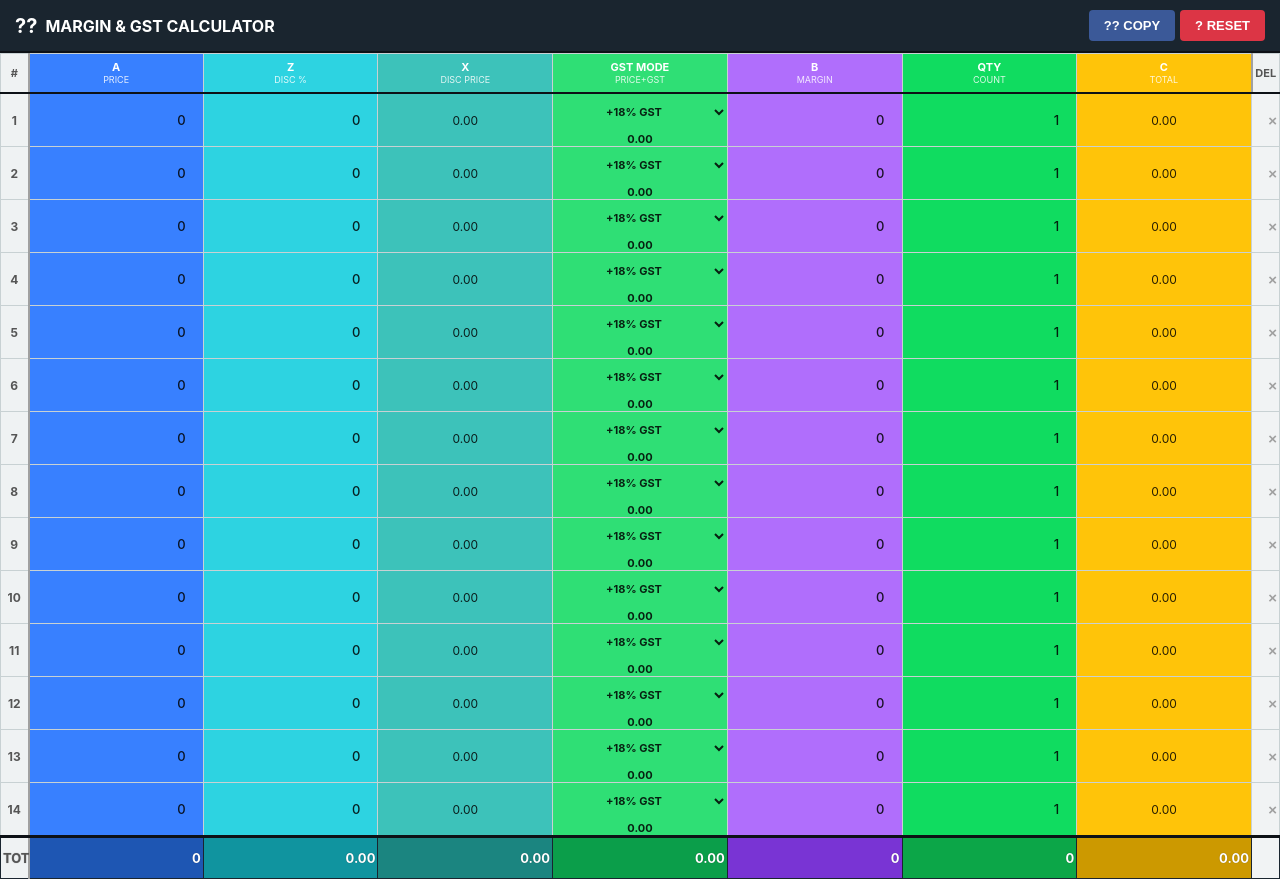
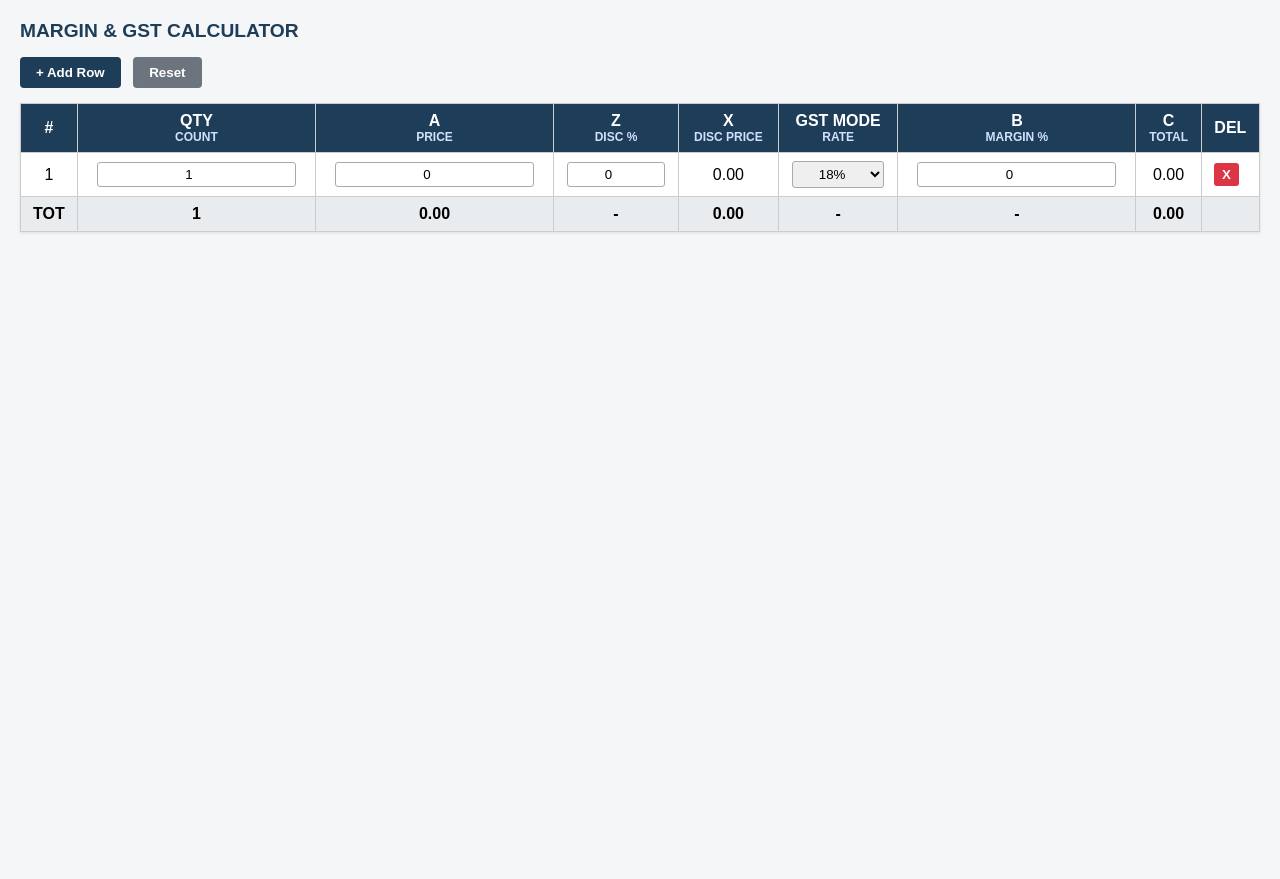
Before and after one commit to creativecomputechs-boop/index.html, a plain HTML site: page index.html in a window 1280 px wide. After the commit the page ends 800 px from the top, so only its background shows below. Drawn offline with Linux system fonts and the light colour scheme.

Commit message:
Update index.html

```diff
--- a/index.html
+++ b/index.html
@@ -5,206 +5,152 @@
   <meta name="viewport" content="width=device-width, initial-scale=1.0">
   <title>Margin & GST Calculator</title>
   <style>
-    * { box-sizing: border-box; margin: 0; padding: 0; }
-    body { font-family: -apple-system, sans-serif; background-color: #f1f3f4; color: #333; }
-
-    header { background-color: #1a252f; color: white; display: flex; align-items: center; justify-content: space-between; padding: 10px 15px; border-bottom: 2px solid #0d1116; }
-    header div { display: flex; align-items: center; gap: 8px; font-weight: bold; }
-    .tool-icon { font-size: 20px; }
-
-    .btn { padding: 8px 15px; font-weight: bold; border-radius: 4px; border: none; cursor: pointer; text-transform: uppercase; font-size: 13px; display: flex; align-items: center; gap: 4px; }
-    .btn-copy { background-color: #3b5998; color: white; }
-    .btn-reset { background-color: #dc3545; color: white; }
-
-    table { width: 100%; border-collapse: collapse; table-layout: fixed; }
-    th, td { border: 1px solid #c8d1d3; border-collapse: collapse; text-align: center; font-size: 12px; position: relative; }
-    input, select { width: 100%; border: none; padding: 10px 2px; text-align: right; background: transparent; font-size: 13px; font-weight: 500; font-family: inherit; }
-    select { text-align-last: center; font-size: 11px; font-weight: bold; cursor: pointer; }
-    input:focus, select:focus { outline: none; background-color: rgba(255,255,255,0.4); }
-
-    .del-btn { position: absolute; right: 2px; top: 50%; transform: translateY(-50%); background: transparent; border: none; font-size: 15px; color: #a0a0a0; font-weight: bold; cursor: pointer; }
-
-    .row-num { background-color: #eff2f3; width: 28px; color: #555; font-weight: bold; padding: 10px 0; border-right: 2px solid #a0a0a0;}
-
-    th { color: white; font-weight: bold; font-size: 11px; padding: 6px 2px; border-bottom: 2px solid #0d1116; text-transform: uppercase;}
-    th span { display: block; font-size: 9px; font-weight: normal; opacity: 0.85; margin-bottom: 1px; }
-
-    /* Columns exact matching colors */
-    th.col-a, td.col-a { background-color: #3880ff; }
-    th.col-z, td.col-z { background-color: #2dd3e1; }
-    th.col-x, td.col-x { background-color: #3dc2ba; }
-    th.col-gst, td.col-gst { background-color: #2fdf75; }
-    th.col-b, td.col-b { background-color: #b06efc; }
-    th.col-qty, td.col-qty { background-color: #10dc60; }
-    th.col-c, td.col-c { background-color: #ffc409; }
-    th.col-del { background-color: #eff2f3; color: #555; border-left: 2px solid #a0a0a0; width: 28px;}
-
-    .total-row { border-top: 3px solid #0d1116; color: white;}
-    .total-row td { padding: 12px 2px; font-weight: bold; text-align: right; border: 1px solid #1a252f; font-size: 13px; }
-    .total-row .total-label { text-align: center; color: #555; background-color: #eff2f3; text-transform: uppercase; border-right: 2px solid #a0a0a0; font-weight: bold;}
-
-    input, select, .row-val { color: rgba(0,0,0,0.85); }
-    .total-row td { color: white; text-shadow: 0 0 1px rgba(0,0,0,0.4); }
-    .total-row .col-a { background-color: #1e56b3; }
-    .total-row .col-z { background-color: #10949f; }
-    .total-row .col-x { background-color: #1b8580; }
-    .total-row .col-gst { background-color: #0b9e4a; }
-    .total-row .col-b { background-color: #7934d4; }
-    .total-row .col-qty { background-color: #0ca648; }
-    .total-row .col-c { background-color: #cc9900; }
+    * { box-sizing: border-box; font-family: sans-serif; }
+    body { margin: 20px; background: #f4f6f8; }
+    header { font-weight: bold; font-size: 1.2rem; margin-bottom: 15px; color: #1E3D59; }
+    .controls { margin-bottom: 15px; }
+    button { padding: 8px 16px; margin-right: 8px; cursor: pointer; border-radius: 4px; border: none; background: #1E3D59; color: white; font-weight: bold; }
+    button:hover { background: #173046; }
+    table { width: 100%; border-collapse: collapse; background: white; box-shadow: 0 1px 3px rgba(0,0,0,0.1); }
+    th, td { border: 1px solid #ccc; padding: 8px; text-align: center; }
+    th { background: #1E3D59; color: white; }
+    th span { font-size: 0.75rem; color: #d0e1f9; display: block; }
+    input[type="number"], select { width: 90%; padding: 4px; border: 1px solid #aaa; border-radius: 3px; text-align: center; }
+    tfoot td { font-weight: bold; background: #e8ecef; }
+    .btn-del { background: #dc3545; padding: 4px 8px; border-radius: 3px; }
+    .btn-del:hover { background: #c82333; }
   </style>
 </head>
 <body>
 
-  <header>
-    <div>
-      <span class="tool-icon">??</span>
-      <span>MARGIN & GST CALCULATOR</span>
+  <header>MARGIN & GST CALCULATOR</header>
+
+  <div class="controls">
+    <button onclick="addRow()">+ Add Row</button>
+    <button onclick="resetTable()" style="background:#6c757d;">Reset</button>
   </div>
-    <div style="gap: 5px;">
-      <button class="btn btn-copy" onclick="copyTotals()">?? COPY</button>
-      <button class="btn btn-reset" onclick="resetCalculator()">? RESET</button>
-    </div>
-  </header>
 
-  <table id="calcTable">
+  <table>
     <thead>
       <tr>
-        <th class="row-num">#</th>
-        <th class="col-a">A<br><span>PRICE</span></th>
-        <th class="col-z">Z<br><span>DISC %</span></th>
-        <th class="col-x">X<br><span>DISC PRICE</span></th>
-        <th class="col-gst">GST MODE<br><span>PRICE+GST</span></th>
-        <th class="col-b">B<br><span>MARGIN</span></th>
-        <th class="col-qty">QTY<br><span>COUNT</span></th>
-        <th class="col-c">C<br><span>TOTAL</span></th>
-        <th class="col-del">DEL</th>
+        <th>#</th>
+        <th>QTY<br><span>COUNT</span></th>
+        <th>A<br><span>PRICE</span></th>
+        <th>Z<br><span>DISC %</span></th>
+        <th>X<br><span>DISC PRICE</span></th>
+        <th>GST MODE<br><span>RATE</span></th>
+        <th>B<br><span>MARGIN %</span></th>
+        <th>C<br><span>TOTAL</span></th>
+        <th>DEL</th>
       </tr>
     </thead>
     <tbody id="tableBody"></tbody>
     <tfoot>
-      <tr class="total-row">
-        <td class="total-label">TOT</td>
-        <td class="col-a" id="total-price">0</td>
-        <td class="col-z" id="total-disc_perc">0.00</td>
-        <td class="col-x" id="total-disc_price">0.00</td>
-        <td class="col-gst" id="total-gst">0.00</td>
-        <td class="col-b" id="total-margin">0</td>
-        <td class="col-qty" id="total-qty">0</td>
-        <td class="col-c" id="total-total">0.00</td>
-        <td class="col-del"></td>
+      <tr>
+        <td>TOT</td>
+        <td id="totQty">0</td>
+        <td id="totPrice">0.00</td>
+        <td>-</td>
+        <td id="totDiscPrice">0.00</td>
+        <td>-</td>
+        <td>-</td>
+        <td id="totFinal">0.00</td>
+        <td></td>
       </tr>
     </tfoot>
   </table>
 
   <script>
-    function createTable() {
+    let rowCount = 0;
+
+    function addRow() {
+      rowCount++;
       const tbody = document.getElementById('tableBody');
-      tbody.innerHTML = '';
-      for (let i = 1; i <= 14; i++) {
       const tr = document.createElement('tr');
+
       tr.innerHTML = `
-          <td class="row-num">${i}</td>
-          <td class="col-a"><input type="number" step="0.01" class="price_input" value="0" onfocus="this.select()" oninput="calculateRow(this)"></td>
-          <td class="col-z"><input type="number" step="0.01" class="disc_perc_input" value="0" onfocus="this.select()" oninput="calculateRow(this)"></td>
-          <td class="col-x row-val disc_price_cell">0.00</td>
-          <td class="col-gst">
-            <select class="gst_mode_select" onchange="calculateRow(this)">
-              <option value="18">+18% GST</option>
-              <option value="0">GST INCL.</option>
+        <td class="row-num">${rowCount}</td>
+        <td><input type="number" class="qty" value="1" min="1" oninput="calculate()"></td>
+        <td><input type="number" class="price" value="0" min="0" step="0.01" oninput="calculate()"></td>
+        <td><input type="number" class="disc" value="0" min="0" max="100" step="0.01" oninput="calculate()"></td>
+        <td class="disc-price">0.00</td>
+        <td>
+          <select class="gst-mode" onchange="calculate()">
+            <option value="0">0%</option>
+            <option value="5">5%</option>
+            <option value="12">12%</option>
+            <option value="18" selected>18%</option>
+            <option value="28">28%</option>
           </select>
-            <div class="row-val gst_cell" style="font-size: 11px; font-weight: bold; margin-top: 2px;">0.00</div>
         </td>
-          <td class="col-b"><input type="number" step="0.01" class="margin_input" value="0" onfocus="this.select()" oninput="calculateRow(this)"></td>
-          <td class="col-qty"><input type="number" step="1" min="1" class="qty_input" value="1" onfocus="this.select()" oninput="calculateRow(this)"></td>
-          <td class="col-c row-val total_cell">0.00</td>
-          <td class="col-del"><button class="del-btn" onclick="clearRow(this)">×</button></td>
+        <td><input type="number" class="margin" value="0" step="0.01" oninput="calculate()"></td>
+        <td class="total">0.00</td>
+        <td><button class="btn-del" onclick="deleteRow(this)">X</button></td>
       `;
+
       tbody.appendChild(tr);
-      }
+      calculate();
     }
 
-    function calculateRow(inputElement) {
-      const row = inputElement.closest('tr');
-      const price = parseFloat(row.querySelector('.price_input').value) || 0;
-      const discPerc = parseFloat(row.querySelector('.disc_perc_input').value) || 0;
-      const gstMode = parseFloat(row.querySelector('.gst_mode_select').value) || 0;
-      const margin = parseFloat(row.querySelector('.margin_input').value) || 0;
-      const qty = parseFloat(row.querySelector('.qty_input').value) || 1;
-
-      // 1. Discount Price: X = A - (A * (Z/100))
-      const discPrice = price - (price * (discPerc / 100));
-      row.querySelector('.disc_price_cell').textContent = discPrice.toFixed(2);
-
-      // 2. Price + GST or GST Included
-      const gstPrice = gstMode === 18 ? discPrice + (discPrice * 0.18) : discPrice;
-      row.querySelector('.gst_cell').textContent = gstPrice.toFixed(2);
-
-      // 3. Final Total: C = (Unit Price after GST + Margin) * Quantity
-      const finalTotal = (gstPrice + margin) * qty;
-      row.querySelector('.total_cell').textContent = finalTotal.toFixed(2);
-
-      calculateTotals();
+    function deleteRow(btn) {
+      btn.closest('tr').remove();
+      reindexRows();
+      calculate();
     }
 
-    function calculateTotals() {
-      let totalPrice = 0;
-      let totalDiscPerc = 0;
+    function reindexRows() {
+      const rows = document.querySelectorAll('#tableBody tr');
+      rowCount = 0;
+      rows.forEach(row => {
+        rowCount++;
+        row.querySelector('.row-num').innerText = rowCount;
+      });
+    }
+
+    function calculate() {
+      const rows = document.querySelectorAll('#tableBody tr');
+      let totalQty = 0;
+      let totalBasePrice = 0;
       let totalDiscPrice = 0;
-      let totalGstPrice = 0;
-      let totalMargin = 0;
-      let totalQty = 0;
-      let totalFinal = 0;
+      let totalAmount = 0;
 
-      document.querySelectorAll('#tableBody tr').forEach(row => {
-        const price = parseFloat(row.querySelector('.price_input').value) || 0;
-        const discPerc = parseFloat(row.querySelector('.disc_perc_input').value) || 0;
-        const discPrice = parseFloat(row.querySelector('.disc_price_cell').textContent) || 0;
-        const gstPrice = parseFloat(row.querySelector('.gst_cell').textContent) || 0;
-        const margin = parseFloat(row.querySelector('.margin_input').value) || 0;
-        const qty = parseFloat(row.querySelector('.qty_input').value) || 0;
-        const finalTotal = parseFloat(row.querySelector('.total_cell').textContent) || 0;
+      rows.forEach(row => {
+        const qty = parseFloat(row.querySelector('.qty').value) || 0;
+        const price = parseFloat(row.querySelector('.price').value) || 0;
+        const disc = parseFloat(row.querySelector('.disc').value) || 0;
+        const gstRate = parseFloat(row.querySelector('.gst-mode').value) || 0;
+        const marginPct = parseFloat(row.querySelector('.margin').value) || 0;
 
-        totalPrice += price;
-        totalDiscPerc += discPerc;
-        totalDiscPrice += discPrice;
-        totalGstPrice += gstPrice;
-        totalMargin += margin;
-        if(price > 0 || margin > 0) totalQty += qty;
-        totalFinal += finalTotal;
+        const discPrice = price - (price * (disc / 100));
+        row.querySelector('.disc-price').innerText = discPrice.toFixed(2);
+
+        const priceWithMargin = discPrice + (discPrice * (marginPct / 100));
+        const priceWithGST = priceWithMargin + (priceWithMargin * (gstRate / 100));
+        const rowTotal = priceWithGST * qty;
+
+        row.querySelector('.total').innerText = rowTotal.toFixed(2);
+
+        totalQty += qty;
+        totalBasePrice += price * qty;
+        totalDiscPrice += discPrice * qty;
+        totalAmount += rowTotal;
       });
 
-      document.getElementById('total-price').textContent = totalPrice.toLocaleString('en-IN', {minimumFractionDigits: 0, maximumFractionDigits: 0});
-      document.getElementById('total-disc_perc').textContent = totalDiscPerc.toLocaleString('en-IN', {minimumFractionDigits: 2, maximumFractionDigits: 2});
-      document.getElementById('total-disc_price').textContent = totalDiscPrice.toLocaleString('en-IN', {minimumFractionDigits: 2, maximumFractionDigits: 2});
-      document.getElementById('total-gst').textContent = totalGstPrice.toLocaleString('en-IN', {minimumFractionDigits: 2, maximumFractionDigits: 2});
-      document.getElementById('total-margin').textContent = totalMargin.toLocaleString('en-IN', {minimumFractionDigits: 0, maximumFractionDigits: 0});
-      document.getElementById('total-qty').textContent = totalQty;
-      document.getElementById('total-total').textContent = totalFinal.toLocaleString('en-IN', {minimumFractionDigits: 2, maximumFractionDigits: 2});
+      document.getElementById('totQty').innerText = totalQty;
+      document.getElementById('totPrice').innerText = totalBasePrice.toFixed(2);
+      document.getElementById('totDiscPrice').innerText = totalDiscPrice.toFixed(2);
+      document.getElementById('totFinal').innerText = totalAmount.toFixed(2);
     }
 
-    function clearRow(btnElement) {
-      const row = btnElement.closest('tr');
-      row.querySelector('.price_input').value = 0;
-      row.querySelector('.disc_perc_input').value = 0;
-      row.querySelector('.gst_mode_select').value = "18";
-      row.querySelector('.margin_input').value = 0;
-      row.querySelector('.qty_input').value = 1;
-      calculateRow(row.querySelector('.price_input'));
+    function resetTable() {
+      document.getElementById('tableBody').innerHTML = '';
+      rowCount = 0;
+      calculate();
+      addRow();
     }
 
-    function resetCalculator() {
-      createTable();
-      calculateTotals();
-    }
+    window.onload = addRow;
+  </script>
 
-    function copyTotals() {
-      const totVal = document.getElementById('total-total').textContent;
-      navigator.clipboard.writeText(totVal);
-      alert('Total copied: ?' + totVal);
-    }
-
-    createTable();
-  </script>
 </body>
 </html>
```
Lines whose indentation alone changed are shown as unchanged.
